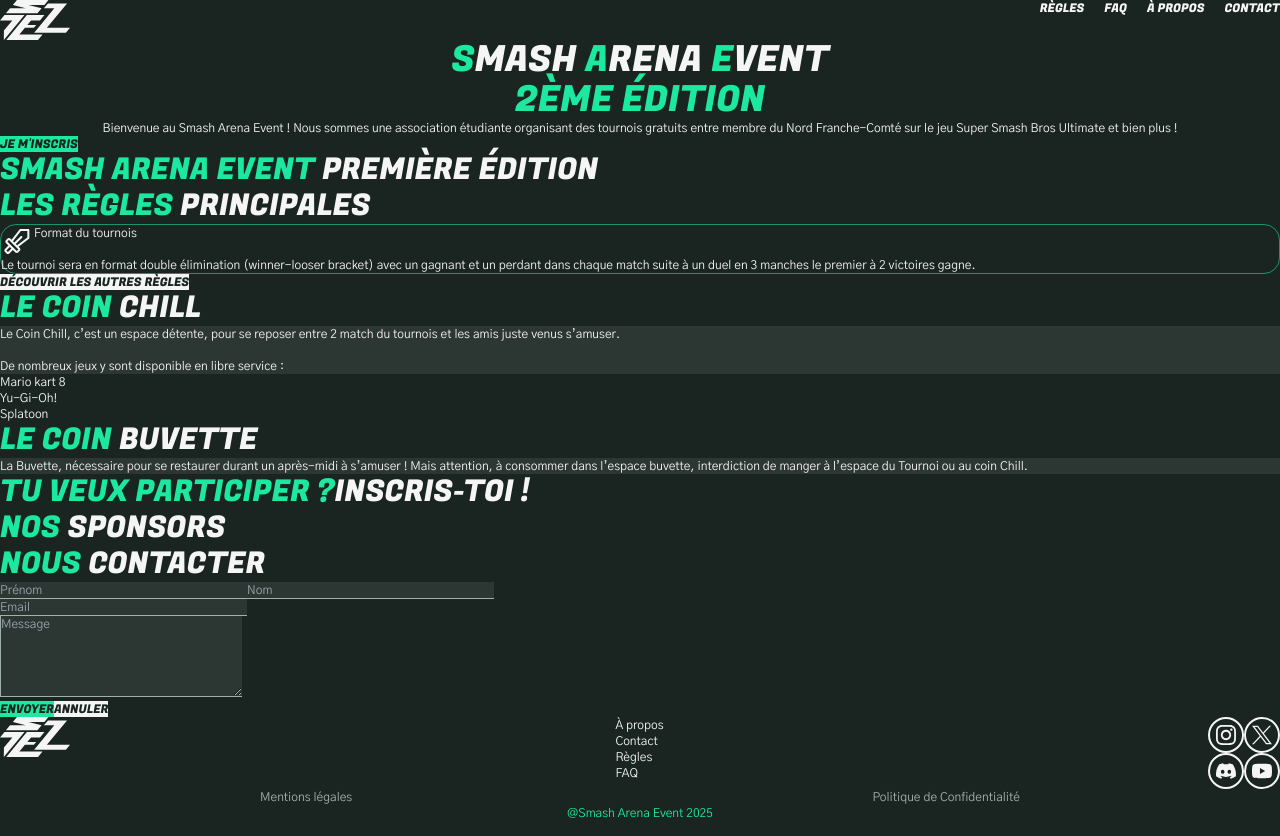
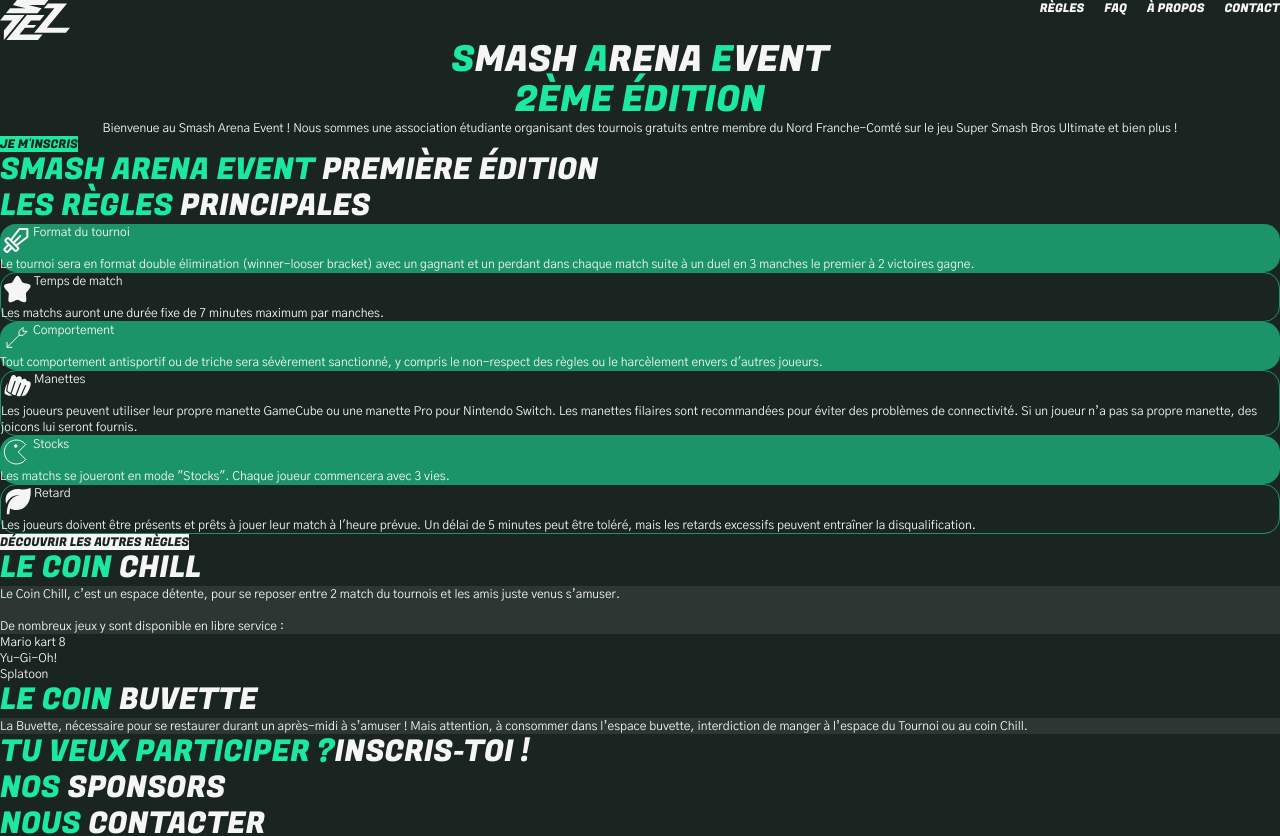
Before and after one commit to SmashArenaEvent/site_vitrine_SAE_2025, a Vue app: page / in a window 1280 px wide. Shown: the top 836 px of the page. Built offline with nearby package versions, Linux system fonts and the light colour scheme.

Commit message:
Ajouts de toutes les cartes réglement et code carde FAQ

```diff
--- a/src/components/CardFAQ.vue
+++ b/src/components/CardFAQ.vue
@@ -1,5 +1,15 @@
 <template>
-    <div>
-
+    <div class="rounded-2xl text-Blanc" :class="{'border border-Tonic_Sombre':Style == '0', 'bg-Tonic_Sombre':Style == '1'}">
+        <h3>{{ Title }}</h3>
+        <p>{{ Text }}</p>
     </div>
 </template>
+<script setup lang="ts">
+
+    import { defineProps } from 'vue';
+    const props = defineProps<{
+        Title: string
+        Text: string
+        Style: string
+    }>()
+</script>
--- a/src/components/CardRegles.vue
+++ b/src/components/CardRegles.vue
@@ -1,10 +1,17 @@
 <template>
-    <div class="border border-Tonic_Sombre rounded-2xl">
+    <div class="rounded-2xl text-Blanc" :class="{'border border-Tonic_Sombre':Style == '0', 'bg-Tonic_Sombre':Style == '1'}">
         <div class="flex">
-            <iconEpee/>
-            <h3>Format du tournois</h3>
+            <iconEpee v-if="Icone == '1'"/>
+            <iconEtoile v-if="Icone == '2'"/>
+            <iconFleche v-if="Icone == '3'"/>
+            <iconPoing v-if="Icone == '4'"/>
+            <iconPacman v-if="Icone == '5'"/>
+            <iconFeuille v-if="Icone == '6'"/>
+            <iconOeuf v-if="Icone == '7'"/>
+            <iconBall v-if="Icone == '8'"/>
+            <h3>{{ Title }}</h3>
         </div>
-        <p>Le tournoi sera en format double élimination (winner-looser bracket) avec un gagnant et un perdant dans chaque match suite à un duel en 3 manches le premier à 2 victoires gagne.</p>
+        <p>{{ Text }}</p>
     </div>
 </template>
 <script setup lang="ts">
@@ -16,4 +23,12 @@
     import iconFeuille from './icons/iconFeuille.vue';
     import iconOeuf from './icons/iconOeuf .vue';
     import iconBall from './icons/iconBall.vue';
+
+    import { defineProps } from 'vue';
+    const props = defineProps<{
+        Icone: string
+        Title: string
+        Text: string
+        Style: string
+    }>()
 </script>
--- a/src/pages/index.vue
+++ b/src/pages/index.vue
@@ -25,7 +25,12 @@
         <h2 class="font-fugaz-one uppercase text-3xl">
             <span class="text-Tonic">Les règles</span> principales
         </h2>
-        <CardRegles/>
+        <CardRegles Style="1" Icone="1" Title="Format du tournoi" Text="Le tournoi sera en format double élimination (winner-looser bracket) avec un gagnant et un perdant dans chaque match suite à un duel en 3 manches le premier à 2 victoires gagne." />
+        <CardRegles Style="0" Icone="2" Title="Temps de match" Text="Les matchs auront une durée fixe de 7 minutes maximum par manches." />
+        <CardRegles Style="1" Icone="3" Title="Comportement" Text="Tout comportement antisportif ou de triche sera sévèrement sanctionné, y compris le non-respect des règles ou le harcèlement envers d'autres joueurs." />
+        <CardRegles Style="0" Icone="4" Title="Manettes" Text="Les joueurs peuvent utiliser leur propre manette GameCube ou une manette Pro pour Nintendo Switch. Les manettes filaires sont recommandées pour éviter des problèmes de connectivité. Si un joueur n’a pas sa propre manette, des joicons lui seront fournis." />
+        <CardRegles Style="1" Icone="5" Title="Stocks" Text="Les matchs se joueront en mode &#34;Stocks&#34;. Chaque joueur commencera avec 3 vies." />
+        <CardRegles Style="0" Icone="6" Title="Retard" Text="Les joueurs doivent être présents et prêts à jouer leur match à l'heure prévue. Un délai de 5 minutes peut être toléré, mais les retards excessifs peuvent entraîner la disqualification." />
         <RouterLink to="/regles">
             <button class="bg-Blanc">
                 <p class="text-Noir font-fugaz-one uppercase text-xs">Découvrir les autres règles</p>
--- a/src/pages/regles.vue
+++ b/src/pages/regles.vue
@@ -1,6 +1,6 @@
 <!-- eslint-disable vue/multi-word-component-names -->
 <script setup lang="ts">
-
+    import CardRegles from '@/components/CardRegles.vue';
 </script>
 <template>
     <h1 class="font-fugaz-one uppercase text-4xl"><span class="text-Tonic">R</span>égles</h1>
@@ -23,14 +23,31 @@
     </nav>
     <article id="rGenerales">
         <h2 class="font-fugaz-one uppercase text-3xl"><span class="text-Tonic">Les règles</span> générales</h2>
-        <!--Cards-->
+        <CardRegles Style="0" Icone="1" Title="Format du tournoi" Text="Le tournoi sera en format double élimination (winner-looser bracket) avec un gagnant et un perdant dans chaque match suite à un duel en 3 manches le premier à 2 victoires gagne." />
+        <CardRegles Style="0" Icone="2" Title="Manettes" Text="Les joueurs peuvent utiliser leur propre manette GameCube ou une manette Pro pour Nintendo Switch. Les manettes filaires sont recommandées pour éviter des problèmes de connectivité. Si un joueur n’a pas sa propre manette, des joicons lui seront fournis." />
+        <CardRegles Style="0" Icone="3" Title="Personnages" Text="Tous les personnages sont autorisés sauf les personnages DLC." />
+        <CardRegles Style="0" Icone="4" Title="Stades autorisés" Text="Seuls les stades autorisés seront utilisés pour les matchs." />
+        <CardRegles Style="0" Icone="5" Title="Propreté" Text="Venez propres, douchez-vous si possible la veille." />
+        <CardRegles Style="0" Icone="6" Title="Utilisation des espaces" Text="Les espaces sont réservés uniquement à leur utilité. Si une personne ne respecte pas cette règle, elle sera rappelée à l’ordre. Éviter de manger en jouant pour respect du matériel, des bénévoles et des organisateurs." />
     </article>
     <article id="rTournois">
         <h2 class="font-fugaz-one uppercase text-3xl"><span class="text-Tonic">Les règles</span> autour du tournois</h2>
-        <!--Cards-->
+        <CardRegles Style="1" Icone="1" Title="Temps de match" Text="Les matchs auront une durée fixe de 7 minutes maximum par manches." />
+        <CardRegles Style="1" Icone="2" Title="Stocks" Text="Les matchs se joueront en mode &#34;Stocks&#34;. Chaque joueur commencera avec 3 vies." />
+        <CardRegles Style="1" Icone="3" Title="Temps supplémentaire" Text="Si le temps imparti est écoulé, le joueur avec le plus de vies restantes remporte le match. En cas d'égalité, un Sudden Death sera joué." />
+        <CardRegles Style="1" Icone="4" Title="Sudden Death" Text="Si un Sudden Death est nécessaire, les joueurs joueront un match d'une vie sur un stade aléatoire avec une bombe à retardement." />
+        <CardRegles Style="1" Icone="5" Title="Pauses" Text="Les pauses ne sont autorisées que lorsque le jeu est en pause, et seulement en cas de problème technique ou de pause autorisée." />
+        <CardRegles Style="1" Icone="6" Title="Contestation" Text="Si un joueur conteste un problème ou une règle, le match peut être mis en pause pour examen par les organisateurs du tournoi." />
     </article>
     <article id="rAutres">
         <h2 class="font-fugaz-one uppercase text-3xl"><span class="text-Tonic">Autres</span> Régles</h2>
-        <!--Cards-->
+        <CardRegles Style="0" Icone="1" Title="Comportement" Text="Tout comportement antisportif ou de triche sera sévèrement sanctionné, y compris le non-respect des règles ou le harcèlement envers d'autres joueurs." />
+        <CardRegles Style="0" Icone="2" Title="Retard" Text="Les joueurs doivent être présents et prêts à jouer leur match à l'heure prévue. Un délai de 5 minutes peut être toléré, mais les retards excessifs peuvent entraîner la disqualification." />
+        <CardRegles Style="0" Icone="3" Title="Décisions des organisateurs" Text="Les décisions des organisateurs du tournoi sont finales en ce qui concerne les règles et les litiges." />
+        <CardRegles Style="0" Icone="4" Title="Enregistrement des matchs" Text="Les organisateurs du tournoi peuvent enregistrer les matchs pour des raisons de sécurité et de diffusion." />
+        <CardRegles Style="0" Icone="5" Title="Fair-play" Text="Les joueurs sont encouragés à faire preuve de fair-play et de respect envers leurs adversaires." />
+        <CardRegles Style="0" Icone="6" Title="Respect" Text="Les joueurs devront garder les lieux propres, ne pas dégrader le matériel et jeter leurs déchets dans les poubelles prévues à cet effet ainsi que respecter le personnel." />
+        <CardRegles Style="0" Icone="7" Title="Sécurité et bien-être" Text="Veiller à votre sécurité et au bien-être des autres en ne ramenant aucuns objets tranchants, en signalant tout incident et en respectant les consignes des organisateurs." />
+        <CardRegles Style="0" Icone="8" Title="Consommations illégales" Text="Toute personne venant avec de l’alcool et des drogues, et la consommant dans l’événement, sera bannie de l’événement par les organisateurs." />
     </article>
 </template>
```
